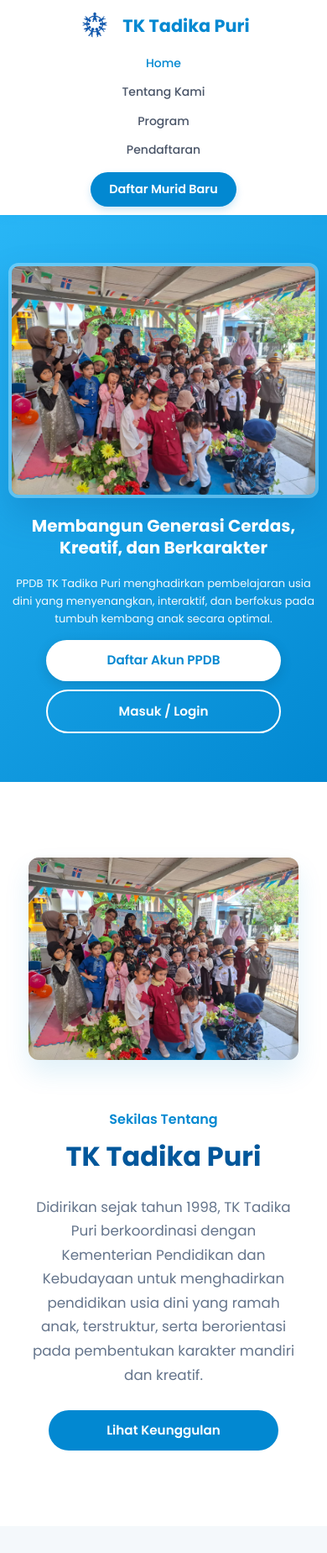
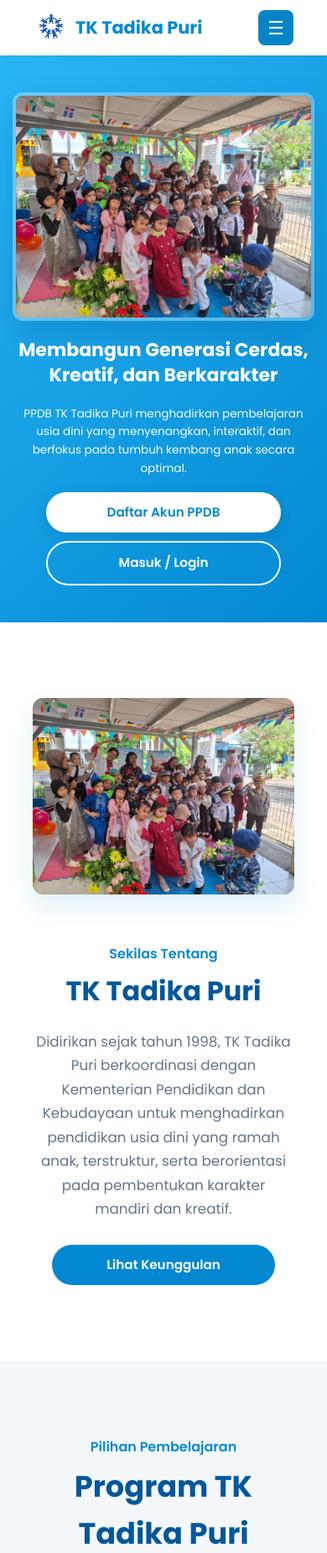
Before and after one commit to babang-11/ppdb-tk-tadikapuri, a Flask app: page / in a window 390 px wide. Shown: the top 1849 px of the page at 84% size. Run offline with Flask 3, Linux system fonts and the light colour scheme; some libraries are stand-ins or nearby versions.

Commit message:
add mobile hamburger menu navbar

```diff
--- a/PythonProject1/templates/landing.html
+++ b/PythonProject1/templates/landing.html
@@ -12,9 +12,8 @@
 
     <link rel="stylesheet" href="{{ url_for('static', filename='css/style.css') }}">
 
-    <!-- OVERRIDE MOBIL RESPONSIVE -->
+    <!-- CSS HAMBURGER MENU & MOBILE RESPONSIVE -->
     <style>
-        /* Mencegah Halaman Bocor ke Kanan di HP */
         html, body {
             max-width: 100% !important;
             overflow-x: hidden !important;
@@ -22,45 +21,104 @@
             padding: 0 !important;
         }
 
+        /* Sembunyikan tombol hamburger di layar Desktop */
+        .hamburger-btn {
+            display: none;
+            background-color: #0284c7;
+            color: #ffffff;
+            border: none;
+            border-radius: 8px;
+            width: 42px;
+            height: 42px;
+            font-size: 22px;
+            cursor: pointer;
+            align-items: center;
+            justify-content: center;
+            transition: background 0.2s;
+        }
+
+        .hamburger-btn:hover {
+            background-color: #0369a1;
+        }
+
         @media screen and (max-width: 768px) {
-            /* 1. Reset Navbar agar Tersusun Vertikal & Tidak Melimpah */
+            /* 1. Navbar Header Mobile (Logo Kiri, Tombol Garis Tiga Kanan) */
             .navbar {
-                padding: 10px 12px !important;
+                padding: 12px 16px !important;
                 width: 100% !important;
                 box-sizing: border-box !important;
+                position: relative !important;
+                background: #ffffff !important;
+                box-shadow: 0 2px 10px rgba(0,0,0,0.06) !important;
+                z-index: 999 !important;
             }
             .nav-container {
-                flex-direction: column !important;
+                display: flex !important;
+                flex-direction: row !important;
+                justify-content: space-between !important;
                 align-items: center !important;
-                justify-content: center !important;
-                gap: 10px !important;
+                flex-wrap: wrap !important;
                 width: 100% !important;
             }
             .logo-navbar {
-                margin: 0 auto !important;
+                margin: 0 !important;
+                display: flex !important;
+                align-items: center !important;
+                gap: 8px !important;
             }
+
+            /* Munculkan Tombol Garis Tiga di Mobile */
+            .hamburger-btn {
+                display: flex !important;
+            }
+
+            /* Sembunyikan Menu Secara Default di Mobile */
             .nav-menu {
+                display: none !important;
+                flex-direction: column !important;
+                align-items: center !important;
+                width: 100% !important;
+                padding: 20px 0 10px 0 !important;
+                margin-top: 12px !important;
+                border-top: 1px solid #f1f5f9 !important;
+                gap: 14px !important;
+                background-color: #ffffff !important;
+            }
+
+            /* Class aktif saat tombol garis tiga diklik */
+            .nav-menu.show-menu {
+                display: flex !important;
+            }
+
+            .nav-link {
+                font-size: 15px !important;
+                font-weight: 500 !important;
+                margin: 0 !important;
+                display: block !important;
+                text-align: center !important;
+                padding: 6px 0 !important;
+            }
+
+            .btn-nav-primary {
+                display: inline-block !important;
+                width: 85% !important;
+                max-width: 260px !important;
+                text-align: center !important;
+                padding: 12px 20px !important;
+                border-radius: 50px !important;
+                margin-top: 4px !important;
+            }
+
+            .profile-box {
+                display: flex !important;
                 flex-direction: column !important;
                 align-items: center !important;
                 gap: 8px !important;
-                width: 100% !important;
-            }
-            .nav-link {
-                font-size: 14px !important;
-                margin: 2px 0 !important;
-                display: block !important;
-                text-align: center !important;
-            }
-            .btn-nav-primary, .btn-logout-nav {
-                display: inline-block !important;
-                width: auto !important;
-                margin-top: 5px !important;
-                text-align: center !important;
             }
 
             /* 2. Hero Section Adjust */
             .hero {
-                padding: 20px 10px !important;
+                padding: 25px 15px !important;
                 width: 100% !important;
                 box-sizing: border-box !important;
             }
@@ -75,12 +133,12 @@
                 width: 100% !important;
             }
             .hero-title {
-                font-size: 20px !important;
-                line-height: 1.3 !important;
+                font-size: 22px !important;
+                line-height: 1.35 !important;
             }
             .hero-description {
-                font-size: 13px !important;
-                margin: 10px 0 15px 0 !important;
+                font-size: 13.5px !important;
+                margin: 10px 0 18px 0 !important;
             }
             .hero-buttons {
                 flex-direction: column !important;
@@ -107,7 +165,7 @@
                 flex-direction: column !important;
                 text-align: center !important;
                 width: 100% !important;
-                padding: 0 10px !important;
+                padding: 0 15px !important;
                 box-sizing: border-box !important;
             }
             .program-grid, .card-grid {
@@ -137,7 +195,12 @@
             <span>TK Tadika Puri</span>
         </a>
 
-        <div class="nav-menu">
+        <!-- Tombol Garis Tiga (Hamburger Menu) -->
+        <button class="hamburger-btn" id="hamburgerBtn" aria-label="Menu">
+            ☰
+        </button>
+
+        <div class="nav-menu" id="navMenu">
             <a href="/" class="nav-link active">Home</a>
             <a href="#tentang" class="nav-link">Tentang Kami</a>
             <a href="#program" class="nav-link">Program</a>
@@ -406,5 +469,28 @@
     </div>
 </footer>
 
+<!-- JAVASCRIPT HAMBURGER MENU -->
+<script>
+    const hamburgerBtn = document.getElementById('hamburgerBtn');
+    const navMenu = document.getElementById('navMenu');
+    const navLinks = document.querySelectorAll('.nav-menu a');
+
+    hamburgerBtn.addEventListener('click', () => {
+        navMenu.classList.toggle('show-menu');
+        // Ubah ikon garis tiga menjadi silang (✕) saat terbuka
+        hamburgerBtn.textContent = navMenu.classList.contains('show-menu') ? '✕' : '☰';
+    });
+
+    // Otomatis tutup menu saat salah satu link diklik di HP
+    navLinks.forEach(link => {
+        link.addEventListener('click', () => {
+            if (window.innerWidth <= 768) {
+                navMenu.classList.remove('show-menu');
+                hamburgerBtn.textContent = '☰';
+            }
+        });
+    });
+</script>
+
 </body>
 </html>
```
